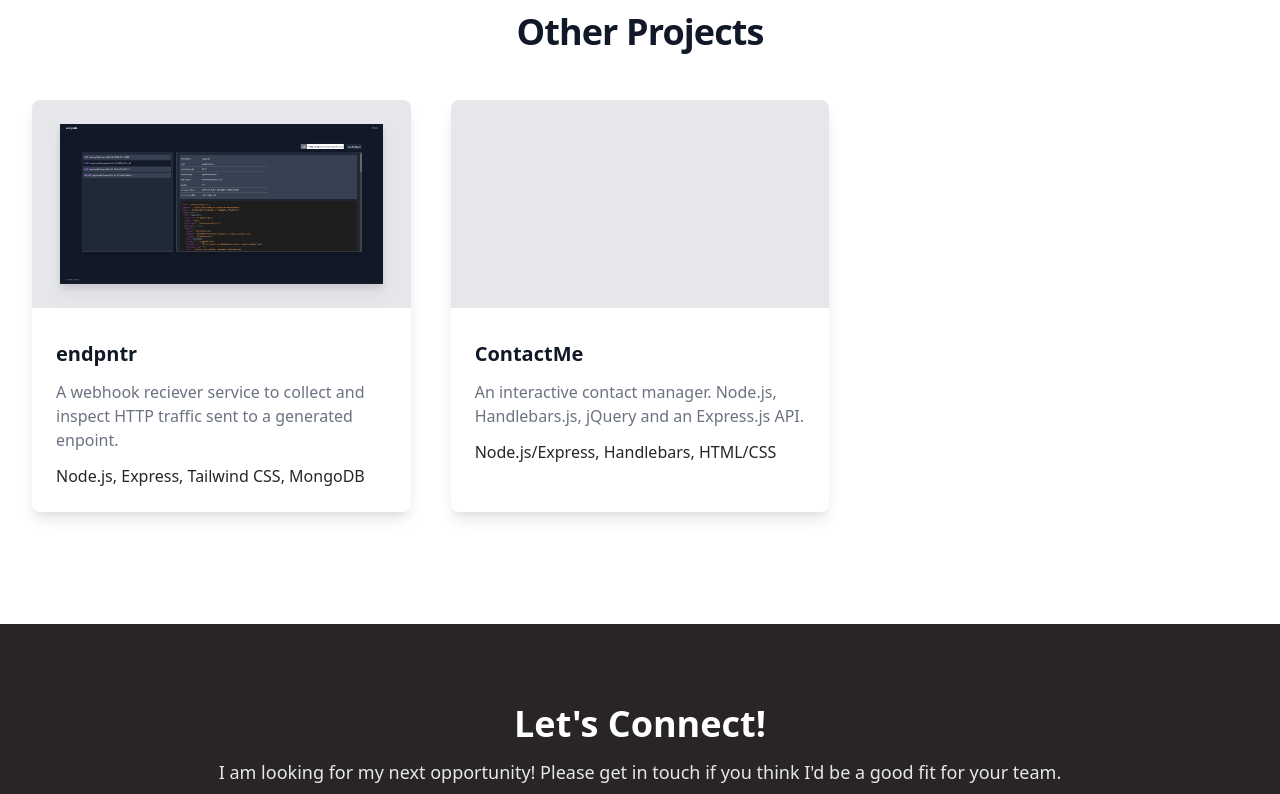
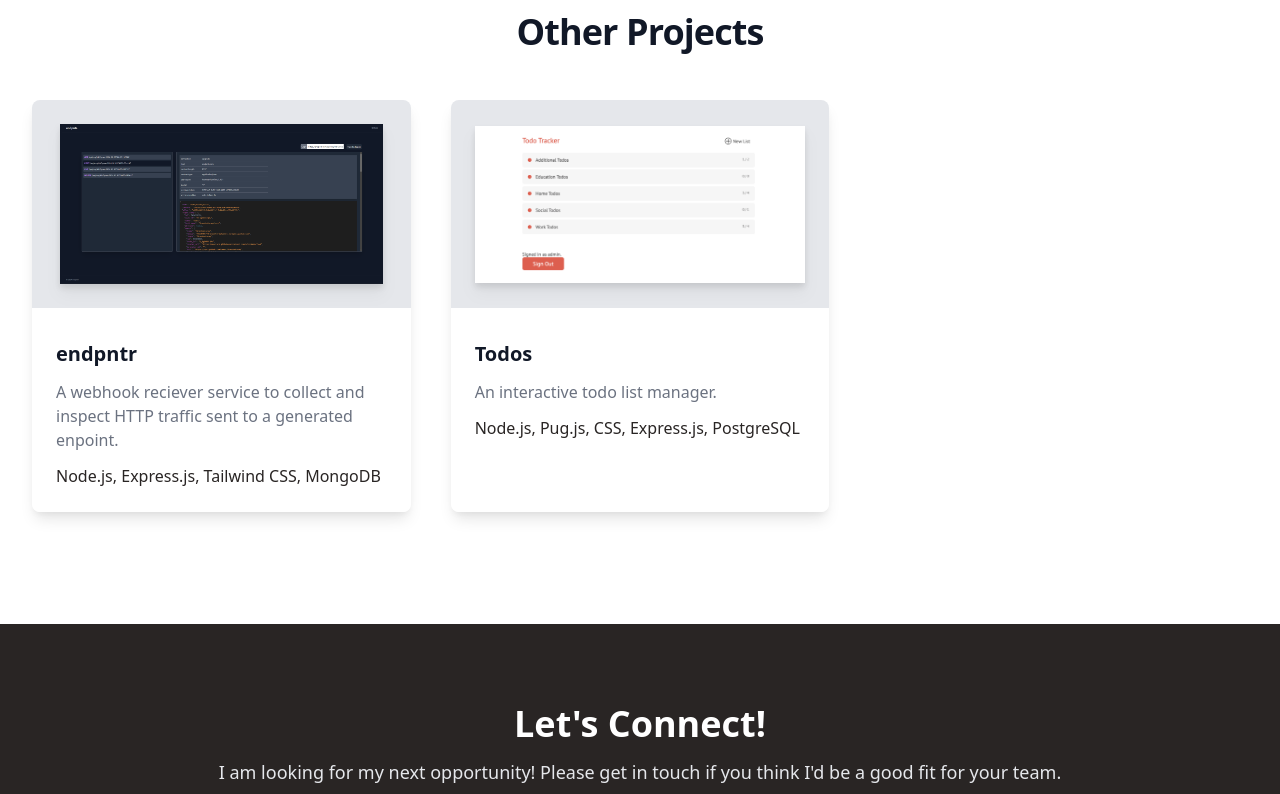
Before and after one commit to tyler-wenzel/personal_site, a website built with Vite: page index.html in a window 1280 px wide. Shown: the part 1620-2414 px from the top of the page. Built offline with nearby package versions, Linux system fonts and the light colour scheme; files whose address does not match are found by name.

Commit message:
add todo list project to projects section

```diff
--- a/index.html
+++ b/index.html
@@ -350,7 +350,7 @@
                 A webhook reciever service to collect and inspect HTTP traffic sent to a generated enpoint.
               </p>
               <p class="mt-3 text-base text-burnttoast">
-                Node.js, Express, Tailwind CSS, MongoDB
+                Node.js, Express.js, Tailwind CSS, MongoDB
               </p>
             </div>
           </div>
@@ -358,18 +358,18 @@
 
         <div class="flex flex-col rounded-lg shadow-lg overflow-hidden">
           <div class="flex-shrink-0 p-6 flex justify-center bg-gray-200">
-            <img class="h-40 drop-shadow-lg filter object-scale-down" src="images/todotracker.png" alt="" />
+            <img class="h-40 drop-shadow-lg filter object-scale-down" src="images/Todos.png" alt="" />
           </div>
           <div class="flex-1 bg-white p-6 flex flex-col justify-between">
             <div class="flex-1">
               <p class="text-xl font-semibold text-gray-900 mt-2">
-                ContactMe
+                Todos
               </p>
               <p class="mt-3 text-base text-gray-500">
-                An interactive contact manager. Node.js, Handlebars.js, jQuery and an Express.js API.
+                An interactive todo list manager.
               </p>
               <p class="mt-3 text-base text-burnttoast">
-                Node.js/Express, Handlebars, HTML/CSS
+                Node.js, Pug.js, CSS, Express.js, PostgreSQL
               </p>
             </div>
           </div>
```
Also changed, not shown: images/Todos.png (added).
